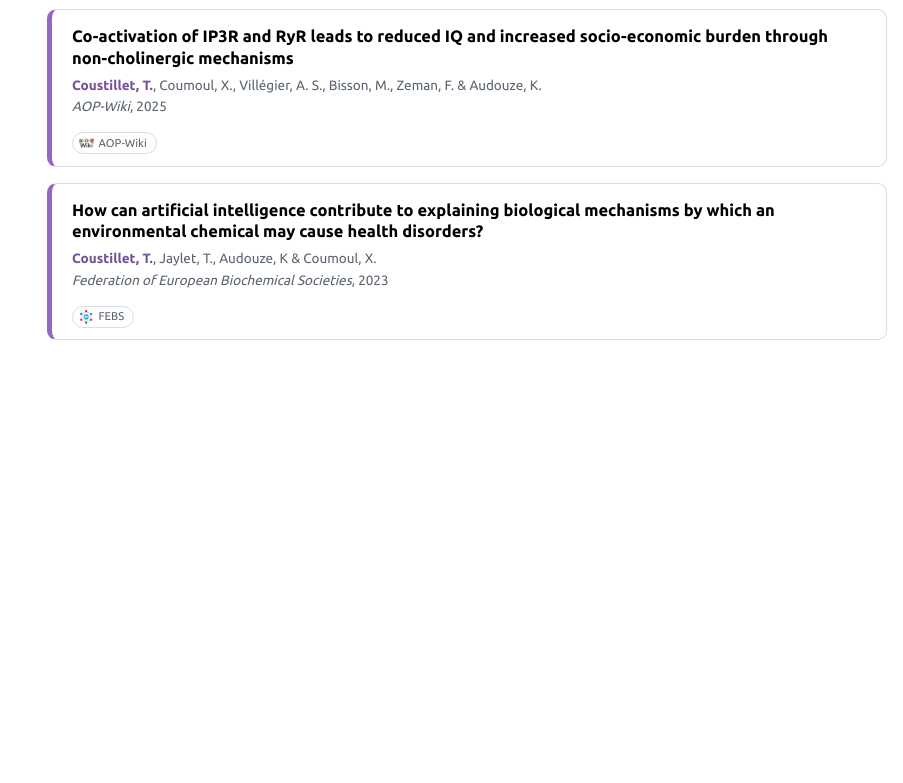
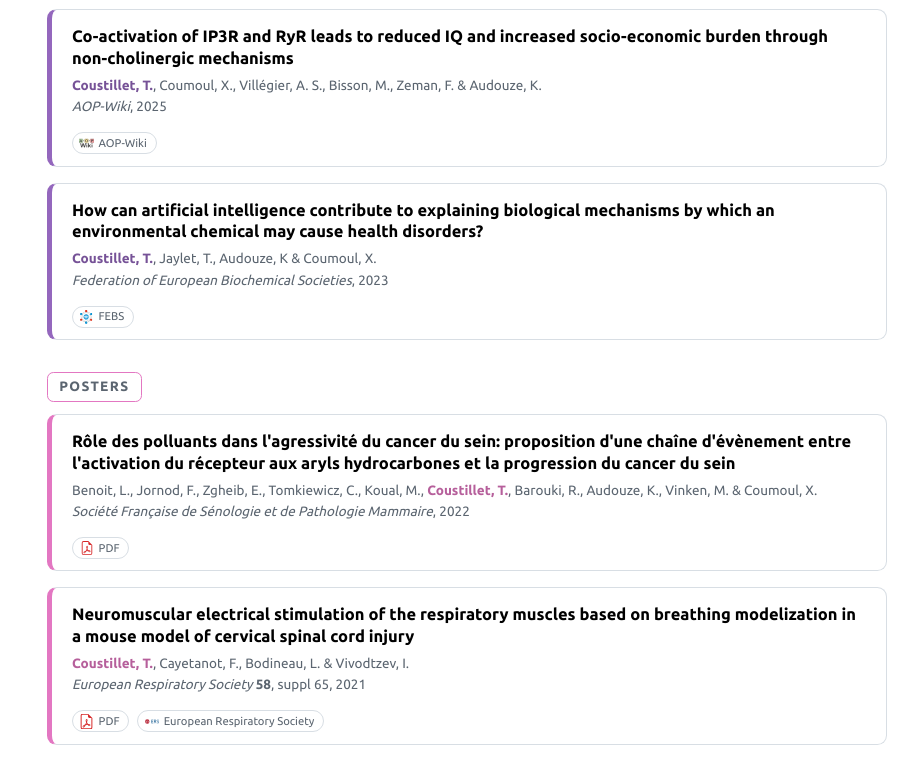
Before and after one commit to tcoustillet/tcoustillet.github.io, a plain HTML site: page publications/index.html in a window 1280 px wide. Shown: the part 1729-2512 px from the top of the page, without its empty margins (377-1280 px from the left). Before the commit the page ends 2133 px from the top, so only its background shows below. Drawn offline with Linux system fonts and the light colour scheme.

Commit message:
feat(publications): add the 'Posters' subsection with content

```diff
--- a/css/style.css
+++ b/css/style.css
@@ -39,6 +39,7 @@
   --tab-green: #2ca02c;
   --tab-purple: #9467bd;
   --tab-olive: #bcbd22;
+  --tab-pink: #e377c2;
 
   --color-strong: #000;
 
--- a/publications/content.json
+++ b/publications/content.json
@@ -189,5 +189,41 @@
         "icon": "aopwiki"
       }
     ]
+  },
+  {
+    "type": "poster",
+    "title": "Neuromuscular electrical stimulation of the respiratory muscles based on breathing modelization in a mouse model of cervical spinal cord injury",
+    "authors": [
+      "Coustillet, T.",
+      "Cayetanot, F.",
+      "Bodineau, L.",
+      "Vivodtzev, I."
+    ],
+    "venue": "European Respiratory Society",
+    "year": 2021,
+    "volume": 58,
+    "pages": "suppl 65",
+    "doi": "10.1183/13993003.congress-2021.PA617",
+    "publisher": "ers",
+    "pdf": "../assets/pdfs/Coustillet2021.pdf"
+  },
+  {
+    "type": "poster",
+    "title": "Rôle des polluants dans l'agressivité du cancer du sein: proposition d'une chaîne d'évènement entre l'activation du récepteur aux aryls hydrocarbones et la progression du cancer du sein",
+    "authors": [
+      "Benoit, L.",
+      "Jornod, F.",
+      "Zgheib, E.",
+      "Tomkiewicz, C.",
+      "Koual, M.",
+      "Coustillet, T.",
+      "Barouki, R.",
+      "Audouze, K.",
+      "Vinken, M.",
+      "Coumoul, X."
+    ],
+    "venue": "Société Française de Sénologie et de Pathologie Mammaire",
+    "year": 2022,
+    "pdf": "https://www.senologie.com/Doc/44d58d2d-e6b7-f6c8-2b2d-635fa2b2925c/"
   }
 ]
--- a/publications/js/publications.js
+++ b/publications/js/publications.js
@@ -17,6 +17,11 @@ const TYPES = [
     id: "post",
     label: "Posts",
     color: "var(--tab-purple)",
+  },
+  {
+    id: "poster",
+    label: "Posters",
+    color: "var(--tab-pink)",
   },
 ];
 
```
